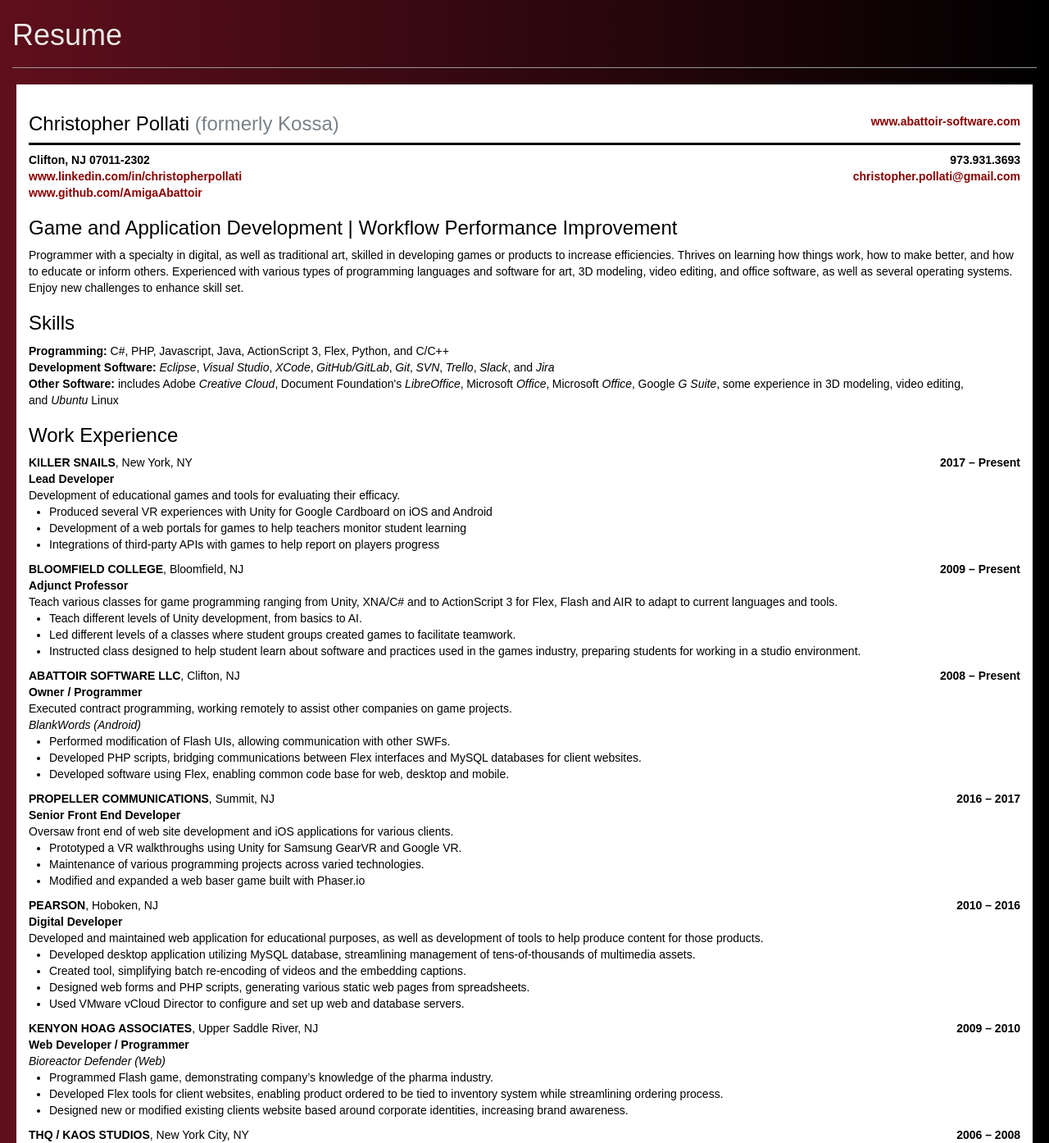
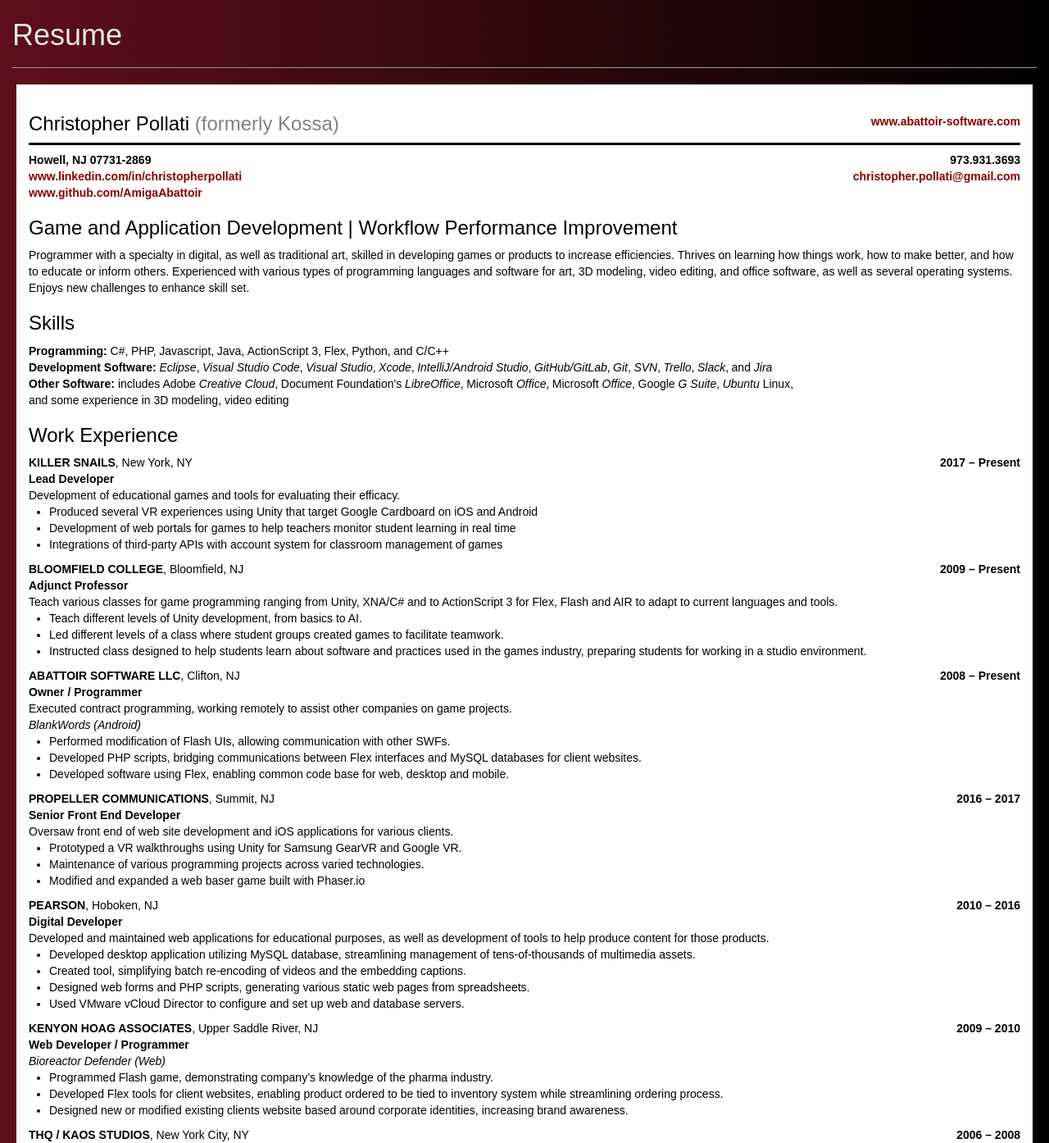
Before and after one commit to Abattoir-Software/Website, a PHP site: page /resume.php in a window 1280 px wide. Shown: the part 52-1446 px from the top of the page at 82% size. Run offline with PHP 8.4, Linux system fonts and the light colour scheme; some libraries are stand-ins or nearby versions.

Commit message:
Finally committing updated resume... from 2020...

```diff
--- a/resume.php
+++ b/resume.php
@@ -97,7 +97,7 @@
 				</span>
 				<h3>Christopher Pollati <span class="text-muted">(formerly Kossa)</span></h3>
 				<hr style="margin: 3px 0 8px 0; border-top: 3px solid black;"/>
-				Clifton, NJ 07011-2302
+				Howell, NJ 07731-2869
 				<span class="pull-right">
 					973.931.3693<br/>
 				</span>
@@ -113,13 +113,13 @@
 		</div>
 	</div>
 	<h3>Game and Application Development | Workflow Performance Improvement</h3>
-	<p>Programmer with a specialty in digital, as well as traditional art, skilled in developing games or products to increase efficiencies. Thrives on learning how things work, how to make better, and how to educate or inform others. Experienced with various types of programming languages and software for art, 3D modeling, video editing, and office software, as well as several operating systems. Enjoy new challenges to enhance skill set.</p>
+	<p>Programmer with a specialty in digital, as well as traditional art, skilled in developing games or products to increase efficiencies. Thrives on learning how things work, how to make better, and how to educate or inform others. Experienced with various types of programming languages and software for art, 3D modeling, video editing, and office software, as well as several operating systems. Enjoys new challenges to enhance skill set.</p>
 	<h3>Skills</h3>
 <?php
 $skillItems = array (
 	new Skills("Programming", array("C#","PHP","Javascript","Java","ActionScript 3","Flex","Python","C/C++")),
-	new Skills("Development Software", array("<i>Eclipse</i>","<i>Visual Studio</i>", "<i>XCode</i>", "<i>GitHub/GitLab</i>", "<i>Git</i>", "<i>SVN</i>", "<i>Trello</i>", "<i>Slack</i>", "<i>Jira</i>")),
-	new Skills("Other Software",array("includes Adobe <i>Creative Cloud</i>","Document Foundation's <i>LibreOffice</i>","Microsoft <i>Office</i>","Microsoft <i>Office</i>","Google <i>G Suite</i>","some experience in 3D modeling, video editing", "<i>Ubuntu</i> Linux"))
+	new Skills("Development Software", array("<i>Eclipse</i>","<i>Visual Studio Code</i>","<i>Visual Studio</i>","<i>Xcode</i>","<i>IntelliJ/Android Studio</i>","<i>GitHub/GitLab</i>","<i>Git</i>","<i>SVN</i>","<i>Trello</i>","<i>Slack</i>","<i>Jira</i>")),
+	new Skills("Other Software",array("includes Adobe <i>Creative Cloud</i>","Document Foundation's <i>LibreOffice</i>","Microsoft <i>Office</i>","Microsoft <i>Office</i>","Google <i>G Suite</i>", "<i>Ubuntu</i> Linux","some experience in 3D modeling, video editing"))
 );
 
 foreach ($skillItems as $skill) {
@@ -131,17 +131,17 @@
 $workExperienceItems = array(
 	new WorkExperience("KILLER SNAILS","New York, NY","2017 – Present","Lead Developer","Development of educational games and tools for evaluating their efficacy.",
 		array(
-			"Produced several VR experiences with Unity for Google Cardboard on iOS and Android",
-		    "Development of a web portals for games to help teachers monitor student learning",
-		    "Integrations of third-party APIs with games to help report on players progress"
+			"Produced several VR experiences using Unity that target Google Cardboard on iOS and Android",
+		    "Development of web portals for games to help teachers monitor student learning in real time",
+		    "Integrations of third-party APIs with account system for classroom management of games"
 		)
 	),
 
 	new WorkExperience("BLOOMFIELD COLLEGE","Bloomfield, NJ","2009 – Present","Adjunct Professor","Teach various classes for game programming ranging from Unity, XNA/C# and to ActionScript 3 for Flex, Flash and AIR to adapt to current languages and tools.",
 		array(
 			"Teach different levels of Unity development, from basics to AI.",
-			"Led different levels of a classes where student groups created games to facilitate teamwork.",
-			"Instructed class designed to help student learn about software and practices used in the games industry, preparing students for working in a studio environment."
+			"Led different levels of a class where student groups created games to facilitate teamwork.",
+			"Instructed class designed to help students learn about software and practices used in the games industry, preparing students for working in a studio environment."
 		)
 	),
 
@@ -161,7 +161,7 @@
 		)
 	),
 
-	new WorkExperience("PEARSON","Hoboken, NJ","2010 – 2016","Digital Developer","Developed and maintained web application for educational purposes, as well as development of tools to help produce content for those products.",
+	new WorkExperience("PEARSON","Hoboken, NJ","2010 – 2016","Digital Developer","Developed and maintained web applications for educational purposes, as well as development of tools to help produce content for those products.",
 		array(
 			"Developed desktop application utilizing MySQL database, streamlining management of tens-of-thousands of multimedia assets.",
 			"Created tool, simplifying batch re-encoding of videos and the embedding captions.",
```
Also changed, not shown: 2 other files.
